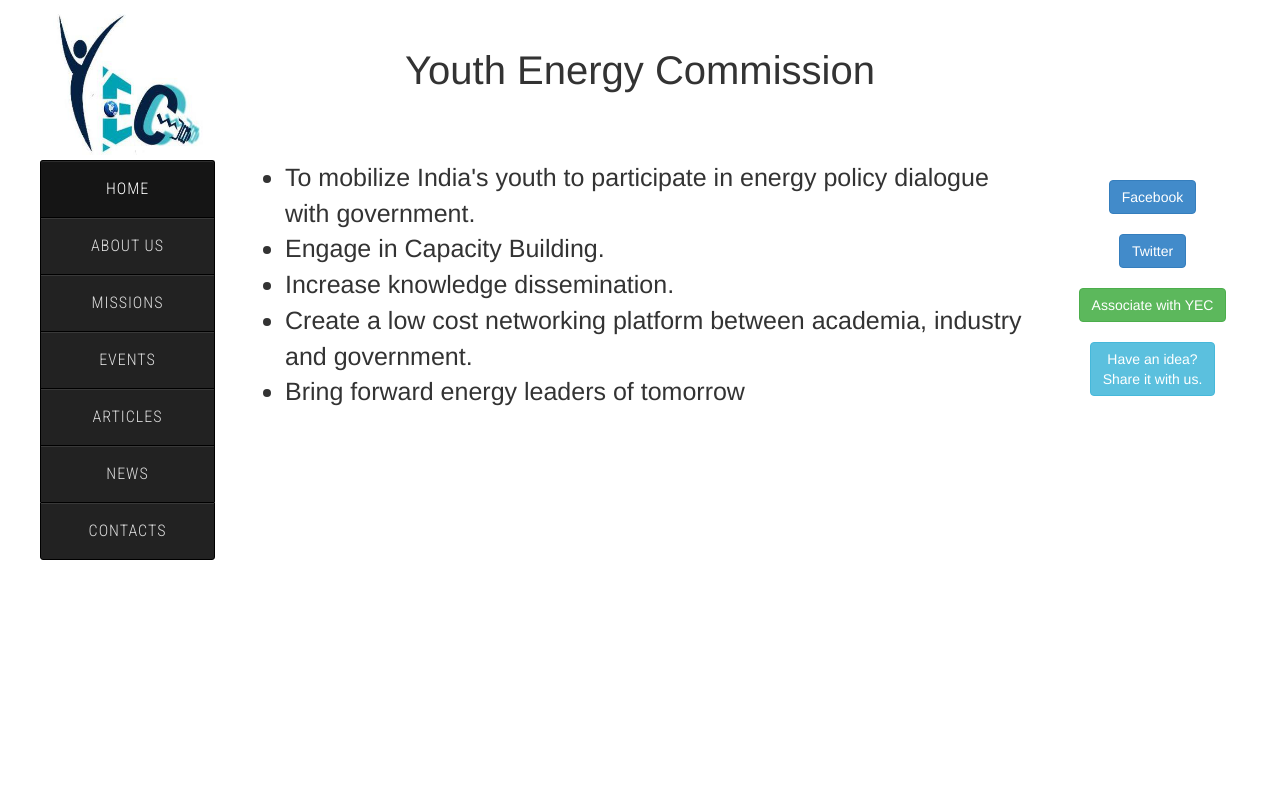
After one commit to youth-energy-commission/website-core, a PHP site: page /missions.php in a window 1280 px wide. The commit adds this page. Run offline with PHP 8.4, Linux system fonts and the light colour scheme.

Commit message:
Added preliminary content in the Missions page

```diff
--- a/menubar.php
+++ b/menubar.php
@@ -2,7 +2,7 @@
 	<ul>
 		<li id="menu-home"><a href='index.php'><span>Home</span></a></li>
 		<li><a href='about-us.php' id="menu-about-us"><span>About Us</span></a></li>
-		<li><a href='check-soon.php' id="menu-missions"><span>Missions</span></a></li>
+		<li><a href='missions.php' id="menu-missions"><span>Missions</span></a></li>
 		<li><a href='check-soon.php' id="menu-events"><span>Events</span></a></li>
 		<li><a href='check-soon.php' id="menu-articles"><span>Articles</span></a></li>
 		<li><a href='check-soon.php' id="menu-news"><span>News</span></a></li>
--- /dev/null
+++ b/missions-content.php
@@ -0,0 +1,25 @@
+<span style="font-size: 25px">
+
+	<ul>
+		<li>
+			To mobilize India's youth to participate in energy policy
+			dialogue with government.
+		</li>
+		<li>
+			Engage in Capacity Building.
+		</li>
+		<li>
+
+			Increase knowledge dissemination.
+		</li>
+		<li>
+
+			Create a low cost networking platform between academia, industry and government.
+		</li>
+		<li>
+
+			Bring forward energy leaders of tomorrow
+		</li>
+	</ul>
+
+</span>
--- /dev/null
+++ b/missions.php
@@ -0,0 +1,64 @@
+<html>
+
+<head>
+
+	<title>Youth Energy Commission - Home </title>
+
+	<?php include("main-style.php"); ?>
+
+	<?php include("analytics.php"); ?>
+
+
+	<!-- Set the active menubar tab -->
+
+	<script>
+
+		$(document).ready(function(){
+
+			$("#menu-home").addClass("active");
+
+		});
+
+
+	</script>
+
+
+
+</head>
+
+<body>
+
+	<div class="container-fluid"  style="text-align: center;">
+
+		<?php include("name-and-logo.php"); ?>
+
+	</div>
+
+	<div class="container-fluid">
+
+		<div class="col-md-2" style="background: ;">
+
+			<div id="topbar" style="text-align: center">
+
+				<?php include("menubar.php"); ?>
+
+			</div>
+		</div>
+
+		<div class="col-md-8" style="background:;">
+
+			<?php include("missions-content.php"); ?>
+
+		</div>
+
+		<div class="col-md-2" style="background: ;">
+
+			<?php include("social-buttons.php"); ?>
+
+		</div>
+
+	</div>
+
+</body>
+
+</html>
```
